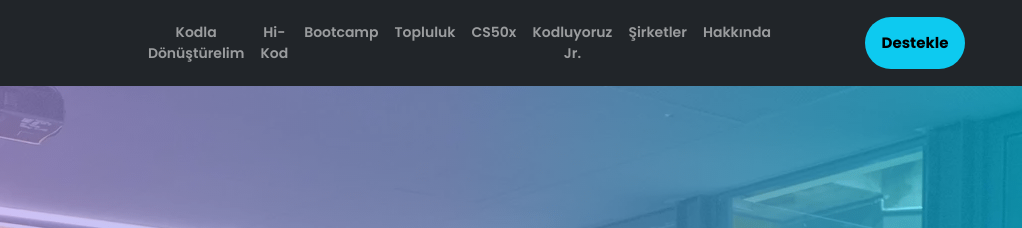
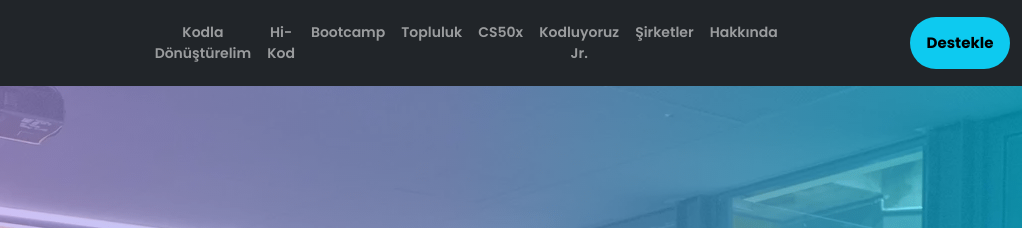
Before and after one commit to fybx/weboost2022, a plain HTML site: page index.html in a window 1280 px wide. Shown: the top 228 px of the page, 258-1280 px from the left. Drawn offline with nearby package versions, Linux system fonts and the light colour scheme.

Commit message:
Fix Donate button's margin to line up perfectly

```diff
--- a/styles/general.css
+++ b/styles/general.css
@@ -37,11 +37,14 @@ header {
 .nav-link {
 	color: white;
 	padding: 0;
+	margin-right: 0;
 	font-weight: 600;
 }
+
 .donate {
-	margin-right: 30px;
+	margin-right: 0;
 }
+
 .btn-info {
 	border-radius: 50px;
 	border-width: 0;
@@ -49,7 +52,6 @@ header {
 	width: 100px;
 	font-weight: 620;
 	margin: auto;
-	margin-right: 15px;
 	font-size: 15px;
 }
 .btn-info:hover {
```
